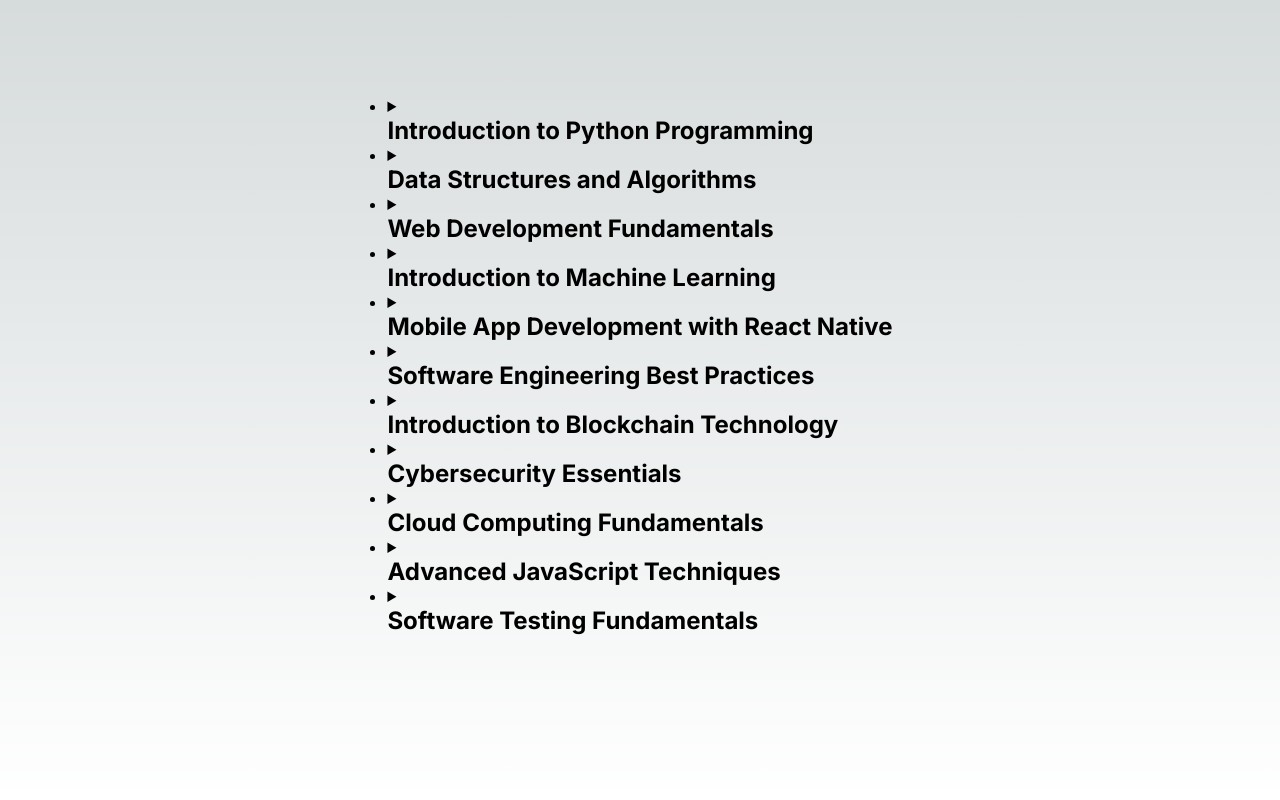
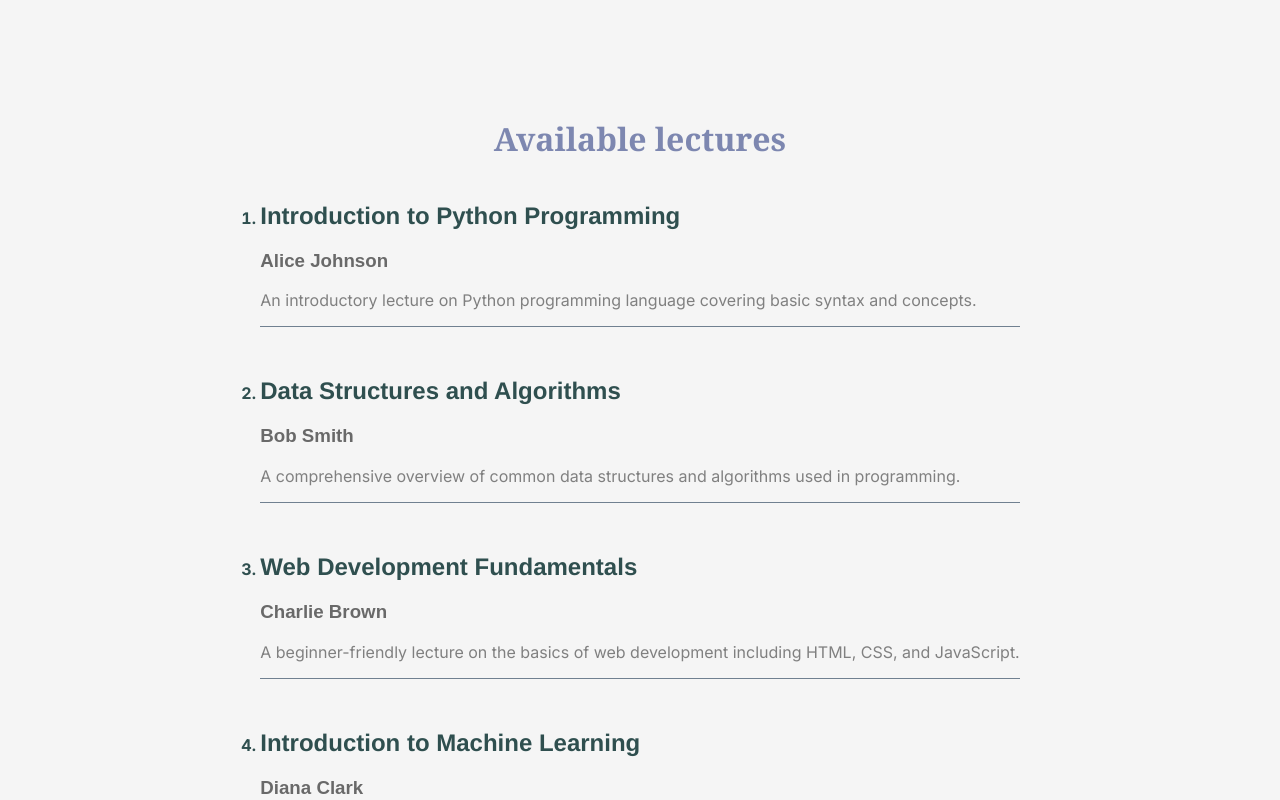
Before and after one commit to LiudmylaBolotova/next-app-test, a Next.js app: page / in a window 1280 px wide. Shown: the top 800 px of the page. Built offline with nearby package versions, Linux system fonts and the light colour scheme.

Commit message:
added styles

```diff
--- a/src/app/globals.css
+++ b/src/app/globals.css
@@ -1,107 +1,30 @@
-:root {
-  --max-width: 1100px;
-  --border-radius: 12px;
-  --font-mono: ui-monospace, Menlo, Monaco, "Cascadia Mono", "Segoe UI Mono",
-    "Roboto Mono", "Oxygen Mono", "Ubuntu Monospace", "Source Code Pro",
-    "Fira Mono", "Droid Sans Mono", "Courier New", monospace;
+@import "./variables.css";
 
-  --foreground-rgb: 0, 0, 0;
-  --background-start-rgb: 214, 219, 220;
-  --background-end-rgb: 255, 255, 255;
+body {
+  margin: auto;
+  padding: auto;
+  box-sizing: border-box;
 
-  --primary-glow: conic-gradient(
-    from 180deg at 50% 50%,
-    #16abff33 0deg,
-    #0885ff33 55deg,
-    #54d6ff33 120deg,
-    #0071ff33 160deg,
-    transparent 360deg
-  );
-  --secondary-glow: radial-gradient(
-    rgba(255, 255, 255, 1),
-    rgba(255, 255, 255, 0)
-  );
-
-  --tile-start-rgb: 239, 245, 249;
-  --tile-end-rgb: 228, 232, 233;
-  --tile-border: conic-gradient(
-    #00000080,
-    #00000040,
-    #00000030,
-    #00000020,
-    #00000010,
-    #00000010,
-    #00000080
-  );
-
-  --callout-rgb: 238, 240, 241;
-  --callout-border-rgb: 172, 175, 176;
-  --card-rgb: 180, 185, 188;
-  --card-border-rgb: 131, 134, 135;
+  color: var(--text);
+  background-color: var(--background);
 }
 
-@media (prefers-color-scheme: dark) {
-  :root {
-    --foreground-rgb: 255, 255, 255;
-    --background-start-rgb: 0, 0, 0;
-    --background-end-rgb: 0, 0, 0;
-
-    --primary-glow: radial-gradient(rgba(1, 65, 255, 0.4), rgba(1, 65, 255, 0));
-    --secondary-glow: linear-gradient(
-      to bottom right,
-      rgba(1, 65, 255, 0),
-      rgba(1, 65, 255, 0),
-      rgba(1, 65, 255, 0.3)
-    );
-
-    --tile-start-rgb: 2, 13, 46;
-    --tile-end-rgb: 2, 5, 19;
-    --tile-border: conic-gradient(
-      #ffffff80,
-      #ffffff40,
-      #ffffff30,
-      #ffffff20,
-      #ffffff10,
-      #ffffff10,
-      #ffffff80
-    );
-
-    --callout-rgb: 20, 20, 20;
-    --callout-border-rgb: 108, 108, 108;
-    --card-rgb: 100, 100, 100;
-    --card-border-rgb: 200, 200, 200;
-  }
+h1 {
+  font-family: Impact, Haettenschweiler, "Arial Narrow Bold", sans-serif;
+  color: var(--blue);
 }
 
-* {
-  box-sizing: border-box;
+ol {
   padding: 0;
   margin: 0;
 }
 
-html,
-body {
-  max-width: 100vw;
-  overflow-x: hidden;
+li {
+  margin: 0;
+  padding: 0;
 }
 
-body {
-  color: rgb(var(--foreground-rgb));
-  background: linear-gradient(
-      to bottom,
-      transparent,
-      rgb(var(--background-end-rgb))
-    )
-    rgb(var(--background-start-rgb));
+ol li::marker {
+  font-weight: bold;
+  color: var(--dark);
 }
-
-a {
-  color: inherit;
-  text-decoration: none;
-}
-
-@media (prefers-color-scheme: dark) {
-  html {
-    color-scheme: dark;
-  }
-}
--- /dev/null
+++ b/src/app/lesson.module.css
@@ -0,0 +1,9 @@
+.headerMiddle {
+    font-family: 'Franklin Gothic Medium', 'Arial Narrow', Arial, sans-serif;
+    color: var(--dark);
+  }
+
+  .headerSmall {
+    font-family: Arial, Helvetica, sans-serif;
+    color: var(--grey);
+  }
--- a/src/app/lesson.tsx
+++ b/src/app/lesson.tsx
@@ -1,5 +1,4 @@
-"use client"
-import { useState } from "react";
+import styles from './lesson.module.css';
 
 type LessonProps = {
   title: string;
@@ -7,22 +6,18 @@ type LessonProps = {
   description: string;
 };
 
-type LikeState = "unset" | "liked" |"disliked";
+export function Lesson({title, lecturer, description}: LessonProps) {
 
-export function Lesson({title, lecturer, description}: LessonProps) {
-    const [likestate, setLikestate] = useState<LikeState>("unset");
-
-    const setLike = () => setLikestate("liked")
 
   return (
-    <details>
-        <summary>
-        <h2>{title}</h2>
-        </summary>
+    <div>
 
-      <h3>{lecturer}</h3>
+        <h2 className={styles.headerMiddle}>{title}</h2>
+
+
+      <h3 className={styles.headerSmall}>{lecturer}</h3>
       <p>{description}</p>
 
-    </details>
+    </div>
   );
 }
--- a/src/app/page.module.css
+++ b/src/app/page.module.css
@@ -7,224 +7,12 @@
   min-height: 100vh;
 }
 
-.description {
-  display: inherit;
-  justify-content: inherit;
-  align-items: inherit;
-  font-size: 0.85rem;
-  max-width: var(--max-width);
-  width: 100%;
-  z-index: 2;
-  font-family: var(--font-mono);
+.headerMain {
+  color: var(--headerMain);
+  font-family:Cambria, Cochin, Georgia, Times, 'Times New Roman', serif;
 }
 
-.description a {
-  display: flex;
-  justify-content: center;
-  align-items: center;
-  gap: 0.5rem;
+.item:not(:last-child) {
+  margin-bottom: 50px;
+  border-bottom: 1px solid slategrey;
 }
-
-.description p {
-  position: relative;
-  margin: 0;
-  padding: 1rem;
-  background-color: rgba(var(--callout-rgb), 0.5);
-  border: 1px solid rgba(var(--callout-border-rgb), 0.3);
-  border-radius: var(--border-radius);
-}
-
-.code {
-  font-weight: 700;
-  font-family: var(--font-mono);
-}
-
-.grid {
-  display: grid;
-  grid-template-columns: repeat(4, minmax(25%, auto));
-  max-width: 100%;
-  width: var(--max-width);
-}
-
-.card {
-  padding: 1rem 1.2rem;
-  border-radius: var(--border-radius);
-  background: rgba(var(--card-rgb), 0);
-  border: 1px solid rgba(var(--card-border-rgb), 0);
-  transition: background 200ms, border 200ms;
-}
-
-.card span {
-  display: inline-block;
-  transition: transform 200ms;
-}
-
-.card h2 {
-  font-weight: 600;
-  margin-bottom: 0.7rem;
-}
-
-.card p {
-  margin: 0;
-  opacity: 0.6;
-  font-size: 0.9rem;
-  line-height: 1.5;
-  max-width: 30ch;
-  text-wrap: balance;
-}
-
-.center {
-  display: flex;
-  justify-content: center;
-  align-items: center;
-  position: relative;
-  padding: 4rem 0;
-}
-
-.center::before {
-  background: var(--secondary-glow);
-  border-radius: 50%;
-  width: 480px;
-  height: 360px;
-  margin-left: -400px;
-}
-
-.center::after {
-  background: var(--primary-glow);
-  width: 240px;
-  height: 180px;
-  z-index: -1;
-}
-
-.center::before,
-.center::after {
-  content: "";
-  left: 50%;
-  position: absolute;
-  filter: blur(45px);
-  transform: translateZ(0);
-}
-
-.logo {
-  position: relative;
-}
-/* Enable hover only on non-touch devices */
-@media (hover: hover) and (pointer: fine) {
-  .card:hover {
-    background: rgba(var(--card-rgb), 0.1);
-    border: 1px solid rgba(var(--card-border-rgb), 0.15);
-  }
-
-  .card:hover span {
-    transform: translateX(4px);
-  }
-}
-
-@media (prefers-reduced-motion) {
-  .card:hover span {
-    transform: none;
-  }
-}
-
-/* Mobile */
-@media (max-width: 700px) {
-  .content {
-    padding: 4rem;
-  }
-
-  .grid {
-    grid-template-columns: 1fr;
-    margin-bottom: 120px;
-    max-width: 320px;
-    text-align: center;
-  }
-
-  .card {
-    padding: 1rem 2.5rem;
-  }
-
-  .card h2 {
-    margin-bottom: 0.5rem;
-  }
-
-  .center {
-    padding: 8rem 0 6rem;
-  }
-
-  .center::before {
-    transform: none;
-    height: 300px;
-  }
-
-  .description {
-    font-size: 0.8rem;
-  }
-
-  .description a {
-    padding: 1rem;
-  }
-
-  .description p,
-  .description div {
-    display: flex;
-    justify-content: center;
-    position: fixed;
-    width: 100%;
-  }
-
-  .description p {
-    align-items: center;
-    inset: 0 0 auto;
-    padding: 2rem 1rem 1.4rem;
-    border-radius: 0;
-    border: none;
-    border-bottom: 1px solid rgba(var(--callout-border-rgb), 0.25);
-    background: linear-gradient(
-      to bottom,
-      rgba(var(--background-start-rgb), 1),
-      rgba(var(--callout-rgb), 0.5)
-    );
-    background-clip: padding-box;
-    backdrop-filter: blur(24px);
-  }
-
-  .description div {
-    align-items: flex-end;
-    pointer-events: none;
-    inset: auto 0 0;
-    padding: 2rem;
-    height: 200px;
-    background: linear-gradient(
-      to bottom,
-      transparent 0%,
-      rgb(var(--background-end-rgb)) 40%
-    );
-    z-index: 1;
-  }
-}
-
-/* Tablet and Smaller Desktop */
-@media (min-width: 701px) and (max-width: 1120px) {
-  .grid {
-    grid-template-columns: repeat(2, 50%);
-  }
-}
-
-@media (prefers-color-scheme: dark) {
-  .vercelLogo {
-    filter: invert(1);
-  }
-
-  .logo {
-    filter: invert(1) drop-shadow(0 0 0.3rem #ffffff70);
-  }
-}
-
-@keyframes rotate {
-  from {
-    transform: rotate(360deg);
-  }
-  to {
-    transform: rotate(0deg);
-  }
-}
--- a/src/app/page.tsx
+++ b/src/app/page.tsx
@@ -5,13 +5,14 @@ import styles from "./page.module.css";
 export default function Home() {
   return (
     <main className={styles.main}>
-      <ul>
+      <h1 className={styles.headerMain}>Available lectures</h1>
+      <ol>
        {lessons.lectures.map((lecture)=> {
-        return <li key={lecture.id}>
+        return <li className={styles.item}key={lecture.id}>
           <Lesson title={lecture.title} lecturer={lecture.lecturer} description={lecture.description}/>
         </li>
        })}
-      </ul>
+      </ol>
     </main>
   );
 }
--- /dev/null
+++ b/src/app/variables.css
@@ -0,0 +1,8 @@
+:root {
+    --text: grey;
+    --headerMain: rgb(125, 135, 176);
+    --dark: darkslategrey;
+    --grey: dimgray;
+    --blue: rgb(92, 92, 176);
+    --background: whitesmoke;
+}
```
